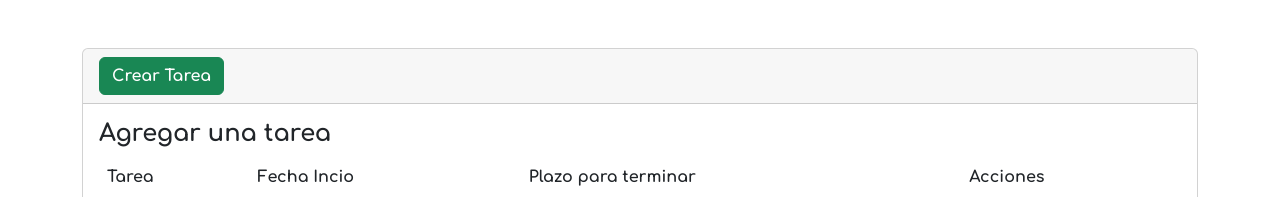
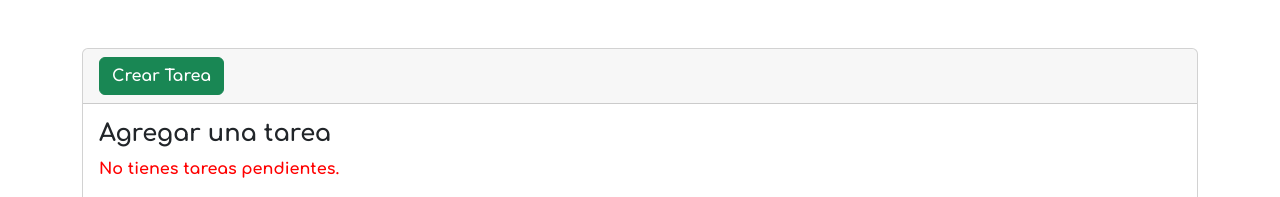
Before and after one commit to Javierdiaz1386/todoList-con-django, a Django app: page /MisTareas/ in a window 1280 px wide. Shown: the part 56-253 px from the top of the page. Run offline with Django 4.2, Linux system fonts and the light colour scheme; data that the repository does not hold is empty.

Commit message:
Actualizacion 1.0.11

```diff
--- a/todolistApp/templates/tareasPorHacer/index.html
+++ b/todolistApp/templates/tareasPorHacer/index.html
@@ -21,15 +21,21 @@
         </tr>
       </thead>
         <tbody class="table-group-divider">
+          {% if tareas %}
             {% for tareas in tareas %}
             <tr>
 
               <td>{{tareas.nombreTarea}}</td>
-              <td>{{tareas.fechaIncio}}</td>
-              <td>{{tareas.plazoParaTerminar}}</td>
+              <td>{{tareas.fechaIncio.year}}/{{tareas.fechaIncio.month}}/{{tareas.fechaIncio.day}}</td>
+              <td>{{tareas.plazoParaTerminar.year}}/{{tareas.plazoParaTerminar.month}}/{{tareas.plazoParaTerminar.day}}</td>
               <td><a href="{% url 'editarTarea' tareas.id %}" class="btn btn-info" role="button">Editar</a> | <a href="{% url 'eliminarTarea' tareas.id %}" class="btn btn-danger" role="button">Eliminar</a></td>
             </tr>
             {% endfor %}
+            {% else %}
+              <p class='errors'>No tienes tareas pendientes.</p>
+          {% endif %}
+
+
           </tbody>
       </table>
   </div>
--- a/todolistApp/views.py
+++ b/todolistApp/views.py
@@ -25,6 +25,7 @@
 def editarTarea(request, id):
     tarea = tareasTable.objects.get(id=id)
     formulario = TodoListForm(request.POST or None, instance=tarea)
+
     if formulario.is_valid() and request.method == 'POST':
         formulario.save()
         return redirect('tareas')
```
